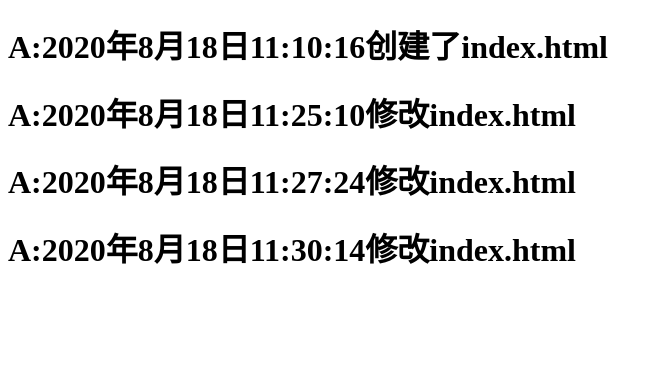
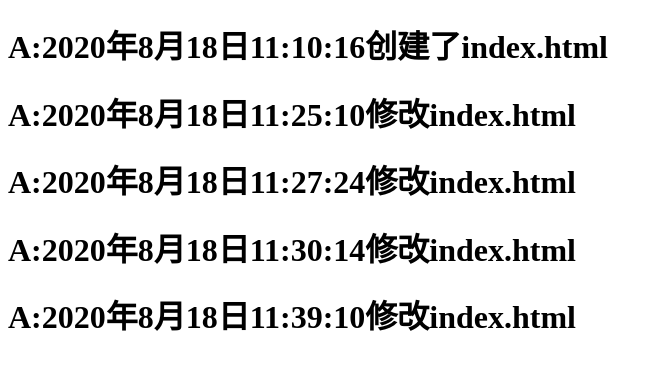
Before and after one commit to LiAiYong2002/code_demo, a plain HTML site: page index.html in a window 1280 px wide. Shown: the whole page, without its empty margins (0-663 px from the left). Drawn offline with Linux system fonts and the light colour scheme.

Commit message:
第五次提交

```diff
--- a/index.html
+++ b/index.html
@@ -10,5 +10,6 @@
     <h1>A:2020年8月18日11:25:10修改index.html</h1>
     <h1>A:2020年8月18日11:27:24修改index.html</h1>
     <h1>A:2020年8月18日11:30:14修改index.html</h1>
+    <h1>A:2020年8月18日11:39:10修改index.html</h1>
 </body>
 </html>
```
